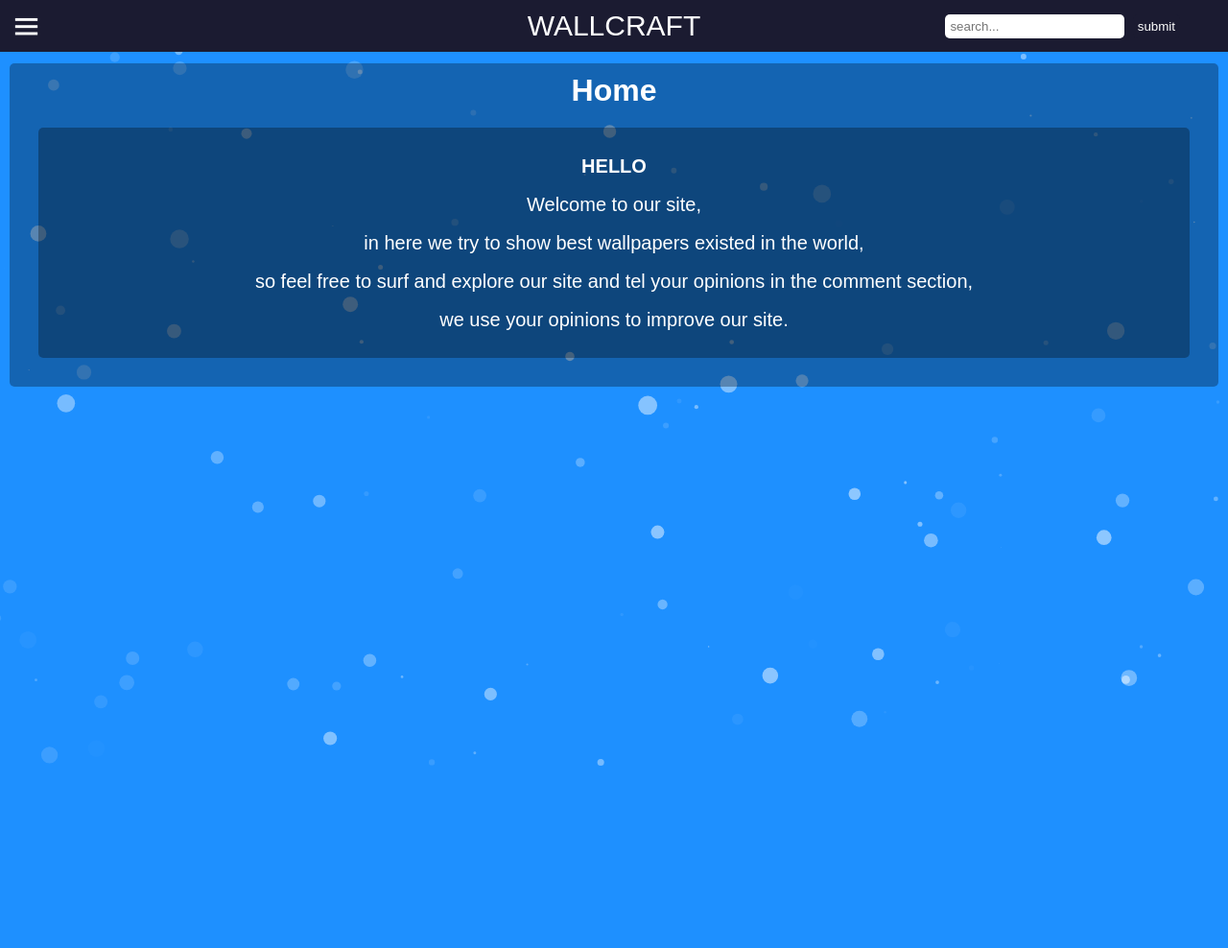
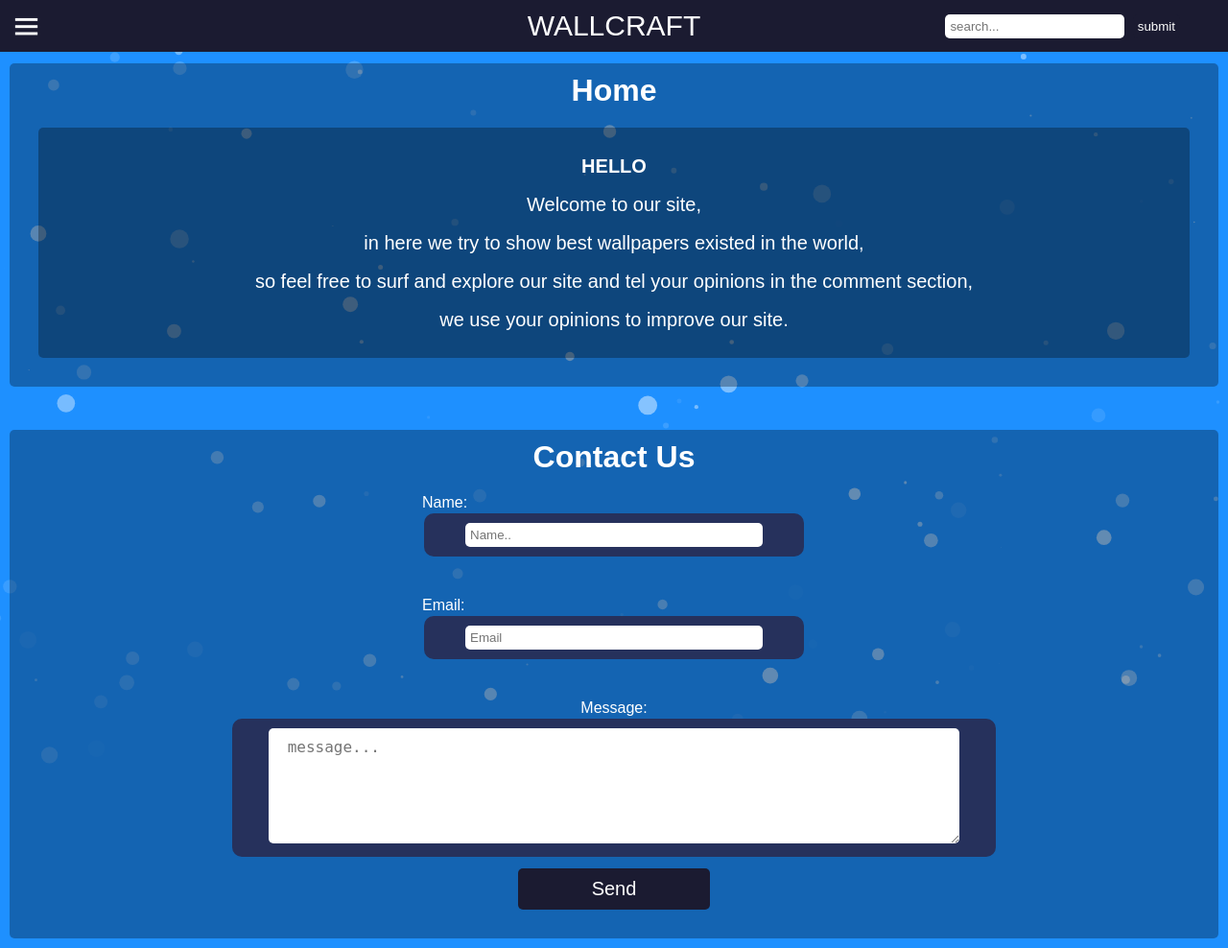
Before and after one commit to nightOFcode/GOLDEN, a PHP site: page /Contact.php in a window 1280 px wide. Shown: the whole page at 96% size. Before the commit the page ends 798 px from the top, so only its background shows below. Run offline with PHP 8.4, Linux system fonts and the light colour scheme; some libraries are stand-ins or nearby versions.

Commit message:
adding contact page

```diff
--- a/Contact.php
+++ b/Contact.php
@@ -28,6 +28,34 @@ include 'inc/sidebar.php';
         we use your opinions to improve our site.
     </p>
 </div>
+<div id="contact-holder">
+    <h1>
+        Contact Us
+    </h1>
+    <div>
+        <div class="contact-input">
+            Name:
+            <div>
+                <input type="text" aria-label="..." placeholder="Name..">
+            </div>
+        </div>
+        <div class="contact-input">
+            Email:
+            <div>
+                <input type="email" aria-label="..." placeholder="Email">
+            </div>
+        </div>
+        <div id="content-message">
+            Message:
+            <div>
+                <textarea id="message" aria-label="..." placeholder="&nbsp;message..."></textarea>
+            </div>
+            <button class="login-button" id="send-button">
+                Send
+            </button>
+        </div>
+    </div>
+</div>
 <div id="loading-holder">
     <img src="giphy.gif" alt=".." id="loading">
 </div>
--- a/style.css
+++ b/style.css
@@ -235,6 +235,50 @@ a {
 
 }
 
+
+#contact-holder {
+    display: block;
+    margin: 45px 10px 10px 10px;
+    background: rgba(0, 0, 0, .3);
+    border-radius: 5px;
+    padding: 10px;
+    text-align: center;
+    caret-color: transparent;
+
+}
+
+#content-message {
+    padding: 20px;
+    text-align: center;
+    display: inline-block;
+    width: 800px;
+    margin: 0 200px;
+}
+
+#content-message div {
+    background: #26315c;
+    margin: 2px;
+    text-align: center;
+    padding: 10px;
+    border-radius: 10px;
+}
+
+#message {
+    width: 700px;
+    border-radius: 5px;
+    height: 100px;
+    outline: none;
+    border: none;
+    font-size: 16px;
+    padding: 10px;
+
+}
+
+#send-button {
+    margin-top: 10px;
+}
+
+
 .holder {
     font-size: 35px;
     padding: 20px 10px;
@@ -365,46 +409,30 @@ a {
     margin-left: 684px;
 }
 
-/*particles*/
+
+.contact-input {
+    padding: 20px;
+    text-align: justify;
+    display: inline-block;
+    width: 400px;
+    margin: 0 200px;
+}
 
 
-/* ---- reset ---- */
-
-canvas {
-    display: block;
-    vertical-align: bottom;
+.contact-input input{
+    padding: 5px;
+    width: 300px;
+    outline: none;
+    border-radius: 5px;
+    border: none;
+    caret-color: black;
 }
 
-/* ---- particles.js container ---- */
+.contact-input div {
+    background: #26315c;
+    margin: 2px;
+    text-align: center;
+    padding: 10px;
+    border-radius: 10px;
 
-#particles-js {
-    position: fixed;
-    z-index: -100;
-    width: 100%;
-    height: 100%;
-    background-color: dodgerblue;
-    background-repeat: no-repeat;
-    background-size: cover;
-    background-position: 50% 50%;
 }
-
-/* ---- stats.js ---- */
-
-
-.js-count-particles {
-    font-size: 1.1em;
-}
-
-#stats,
-.count-particles {
-    -webkit-user-select: none;
-}
-
-#stats {
-    border-radius: 3px 3px 0 0;
-    overflow: hidden;
-}
-
-.count-particles {
-    border-radius: 0 0 3px 3px;
-}
```
Also changed, not shown: hard.js (+11 -11 lines).
